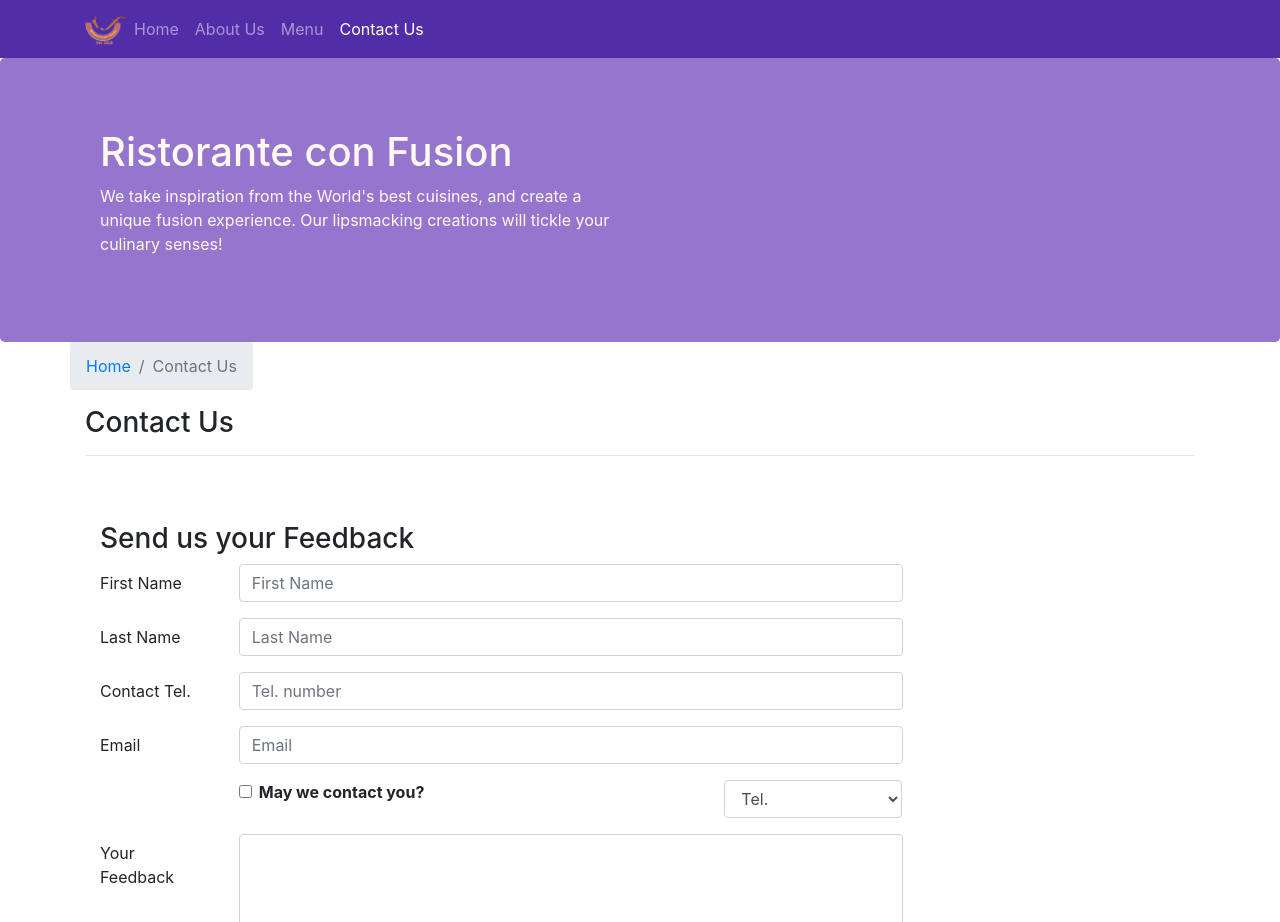
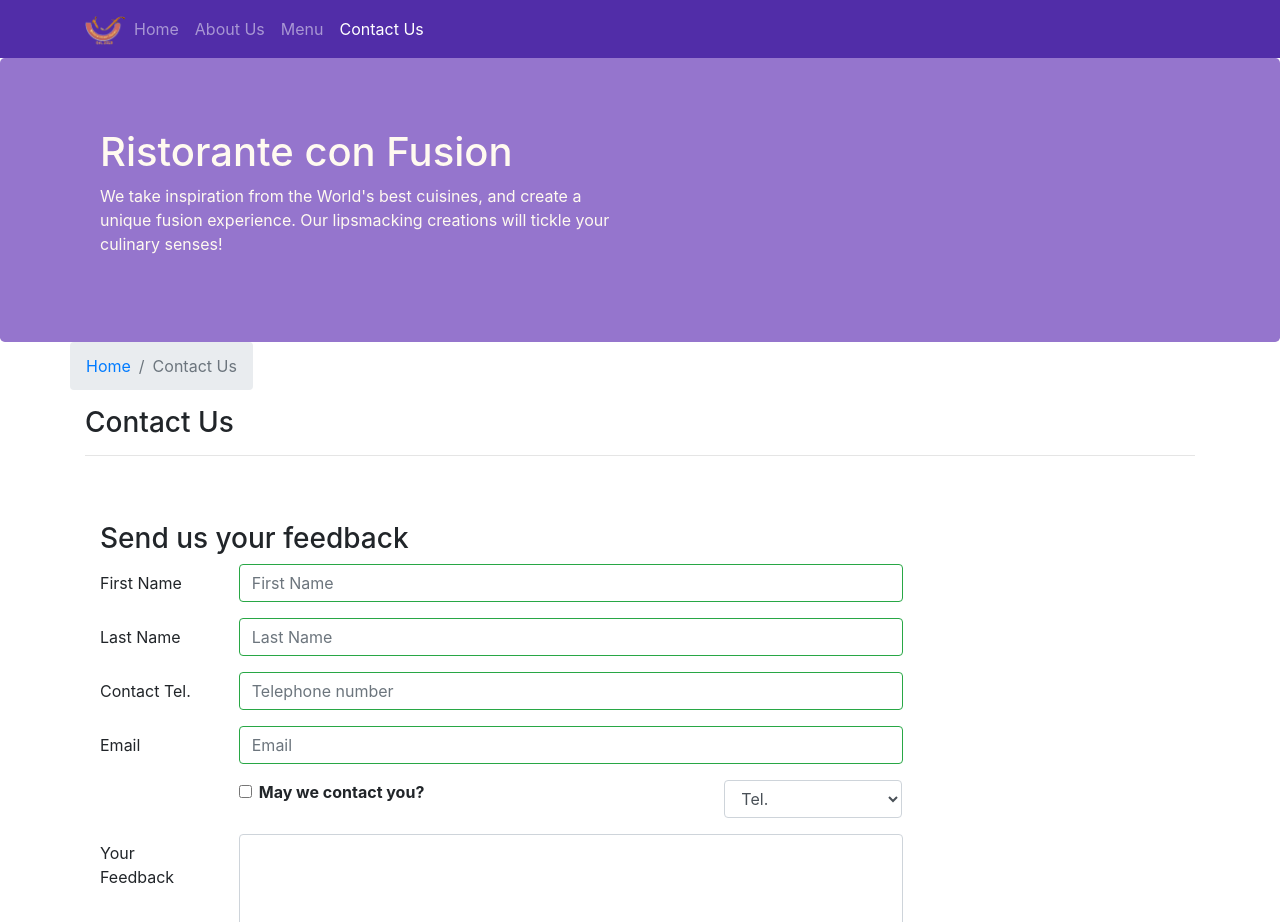
Before and after one commit to utkarsh222739/Front-End-Web-Development-with-React-Coursera, a React (Create React App) app: page /contactus in a window 1280 px wide. Shown: the top 922 px of the page. Built offline with nearby package versions, Linux system fonts and the light colour scheme; the HTML template or start-up script is replaced by a standard one.

Commit message:
Controlled forms with Validation

```diff
--- a/src/components/ContactComponent.js
+++ b/src/components/ContactComponent.js
@@ -1,11 +1,10 @@
-import React, { Component } from 'react';
-import { Breadcrumb, BreadcrumbItem,
-            Button, Form, FormGroup, Label, Input, Col } from 'reactstrap';
+import React, {Component} from 'react';
+import { Breadcrumb, BreadcrumbItem, Button, Form, FormGroup, Label, Input, Col, FormFeedback } from 'reactstrap';
 import { Link } from 'react-router-dom';
 
-class Contact extends Component {
+class Contact extends Component{
 
-    constructor(props) {
+    constructor(props){
         super(props);
 
         this.state = {
@@ -15,17 +14,24 @@
             email: '',
             agree: false,
             contactType: 'Tel.',
-            message: ''
+            message: '',
+
+            touched:{
+                firstname: false,
+                lastname: false,
+                telnum: false,
+                email: false,
+            },
         };
 
+        this.handleSubmit = this.handleSubmit.bind(this);
         this.handleInputChange = this.handleInputChange.bind(this);
-        this.handleSubmit = this.handleSubmit.bind(this);
-
+        this.handleBlur = this.handleBlur.bind(this);
     }
 
-    handleInputChange(event) {
+    handleInputChange(event){
         const target = event.target;
-        const value = target.type === 'checkbox' ? target.checked : target.value;
+        const value= target.type === 'checkbox' ? target.checked : target.value;
         const name = target.name;
 
         this.setState({
@@ -33,21 +39,82 @@
         });
     }
 
-    handleSubmit(event) {
-        console.log('Current State is: ' + JSON.stringify(this.state));
-        alert('Current State is: ' + JSON.stringify(this.state));
+    handleSubmit(event){
+        console.log("Current State is: " + JSON.stringify(this.state) );
+        alert("Current State is: " + JSON.stringify(this.state) );
+
         event.preventDefault();
+
     }
 
-    render() {
-    return(
+    handleBlur = (field)=>(evt)=>{
+        this.setState({
+            touched: { ...this.state.touched, [field]: true }
+        })
+    }
 
+    // checking validation
+    validate( firstname, lastname, telnum, email ){
+        const errors = {
+            firstname: '',
+            lastname: '',
+            telnum: '',
+            email: '',
+        };
+
+        // firstName
+        if (this.state.touched.firstname && firstname.length < 3)
+        {
+            errors.firstname = 'First name should be >= 3 chars';
+        }
+        else if (this.state.touched.firstname && firstname.length >= 10)
+        {
+            errors.firstname = 'First name should be <= 10 chars';
+        }
+
+        // lastname
+        if (this.state.touched.lastname && lastname.length < 3)
+        {
+            errors.lastname = 'Last name should be >= 3 chars';
+        }
+        else if (this.state.touched.lastname && lastname.length >= 10)
+        {
+            errors.lastname = 'Last name should be <= 10 chars';
+        }
+
+        // telnum
+        const reg = /^\d+$/; //all the char must be numbers
+
+        if (this.state.touched.telnum && !reg.test(telnum) )
+        {
+            errors.telnum = 'Telephone must be numbers';
+        }
+
+        // email
+        if (this.state.touched.email && email.split('').filter(x => x=== '@').length !== 1 )
+        {
+            errors.email = 'Email should contain a @ sign';
+        }
+
+        return errors;
+    }
+
+
+    render(){
+        const errors = this.validate(this.state.firstname, this.state.lastname, this.state.telnum, this.state.email);
+
+        return (
             <div className="container">
                 <div className="row">
                     <Breadcrumb>
-                    <BreadcrumbItem><Link to="/home">Home</Link></BreadcrumbItem>
-                    <BreadcrumbItem active>Contact Us</BreadcrumbItem>
+                        <BreadcrumbItem>
+                            <Link to="/home">Home</Link>
+                        </BreadcrumbItem>
+                        <BreadcrumbItem active>
+                            Contact Us
+                        </BreadcrumbItem>
                     </Breadcrumb>
+
                     <div className="col-12">
                         <h3>Contact Us</h3>
                         <hr />
@@ -55,59 +122,97 @@
                 </div>
                 <div className="row row-content">
                     <div className="col-12">
-                      <h3>Send us your Feedback</h3>
+                        <h3> Send us your feedback</h3>
                     </div>
+
                     <div className="col-12 col-md-9">
-                        <Form onSubmit={this.handleSubmit}>
+                        <Form onSubmit={this.handleSubmit} >
+
+                            {/* firstname */}
                             <FormGroup row>
-                                <Label htmlFor="firstname" md={2}>First Name</Label>
+                                <Label htmlFor="firstName" md={2}>First Name</Label>
                                 <Col md={10}>
                                     <Input type="text" id="firstname" name="firstname"
                                         placeholder="First Name"
-                                        value={this.state.firstname}
-                                        onChange={this.handleInputChange} />
+                                        value={ this.state.firstname }
+                                        valid={errors.firstname === ''}
+                                        invalid={errors.firstname !== ''}
+                                        onBlur={this.handleBlur('firstname')}
+                                        onChange={this.handleInputChange}
+                                    />
+                                    <FormFeedback> {errors.firstname} </FormFeedback>
                                 </Col>
                             </FormGroup>
+
+                            {/* lastname */}
                             <FormGroup row>
                                 <Label htmlFor="lastname" md={2}>Last Name</Label>
                                 <Col md={10}>
                                     <Input type="text" id="lastname" name="lastname"
                                         placeholder="Last Name"
-                                        value={this.state.lastname}
-                                        onChange={this.handleInputChange} />
+                                        value={ this.state.lastname }
+                                        valid={errors.lastname === ''}
+                                        invalid={errors.lastname !== ''}
+                                        onBlur={this.handleBlur('lastname')}
+                                        onChange={this.handleInputChange}
+
+                                    />
+                                    <FormFeedback> {errors.lastname} </FormFeedback>
+
                                 </Col>
                             </FormGroup>
+
+                            {/* telphone */}
                             <FormGroup row>
                                 <Label htmlFor="telnum" md={2}>Contact Tel.</Label>
                                 <Col md={10}>
                                     <Input type="tel" id="telnum" name="telnum"
-                                        placeholder="Tel. number"
-                                        value={this.state.telnum}
-                                        onChange={this.handleInputChange} />
+                                        placeholder="Telephone number"
+                                        value={ this.state.telnum }
+                                        valid={errors.telnum === ''}
+                                        invalid={errors.telnum !== ''}
+                                        onBlur={this.handleBlur('telnum')}
+                                        onChange={this.handleInputChange}
+
+                                    />
+                                    <FormFeedback> {errors.telnum} </FormFeedback>
+
                                 </Col>
                             </FormGroup>
+
+                            {/* email */}
                             <FormGroup row>
                                 <Label htmlFor="email" md={2}>Email</Label>
                                 <Col md={10}>
                                     <Input type="email" id="email" name="email"
                                         placeholder="Email"
-                                        value={this.state.email}
-                                        onChange={this.handleInputChange} />
+                                        value={ this.state.email }
+                                        valid={errors.email === ''}
+                                        invalid={errors.email !== ''}
+                                        onBlur={this.handleBlur('email')}
+                                        onChange={this.handleInputChange}
+
+                                    />
+                                    <FormFeedback> {errors.email} </FormFeedback>
+
                                 </Col>
                             </FormGroup>
+
+                            {/* ? */}
                             <FormGroup row>
                                 <Col md={{size: 6, offset: 2}}>
                                     <FormGroup check>
                                         <Label check>
-                                            <Input type="checkbox"
-                                                name="agree"
+                                            <Input type="checkbox" name="agree"
                                                 checked={this.state.agree}
-                                                onChange={this.handleInputChange} /> {' '}
-                                            <strong>May we contact you?</strong>
+                                                onChange={this.handleInputChange}
+                                            />{' '}
+                                            <strong>May we contact you? </strong>
                                         </Label>
                                     </FormGroup>
                                 </Col>
-                                <Col md={{size: 3, offset: 1}}>
+
+                                <Col md={{ size: 3, offset: 1 }}>
                                     <Input type="select" name="contactType"
                                         value={this.state.contactType}
                                         onChange={this.handleInputChange}>
@@ -116,15 +221,20 @@
                                     </Input>
                                 </Col>
                             </FormGroup>
+
+                            {/* feedback */}
                             <FormGroup row>
                                 <Label htmlFor="message" md={2}>Your Feedback</Label>
                                 <Col md={10}>
                                     <Input type="textarea" id="message" name="message"
                                         rows="12"
                                         value={this.state.message}
-                                        onChange={this.handleInputChange}></Input>
+                                        onChange={this.handleInputChange}
+                                    />
                                 </Col>
                             </FormGroup>
+
+                            {/* submit button */}
                             <FormGroup row>
                                 <Col md={{size: 10, offset: 2}}>
                                     <Button type="submit" color="primary">
@@ -132,8 +242,10 @@
                                     </Button>
                                 </Col>
                             </FormGroup>
+
                         </Form>
                     </div>
+
                 </div>
                 <div className="row row-content">
                     <div className="col-12">
@@ -153,7 +265,6 @@
                     <div className="col-12 col-sm-6 offset-sm-1">
                         <h5>Map of our Location</h5>
                     </div>
-
                     <div className="col-12 col-sm-11 offset-sm-1">
                         <div className="btn-group" role="group">
                             <a role="button" className="btn btn-primary" href="tel:+85212345678"><i className="fa fa-phone"></i> Call</a>
@@ -164,6 +275,8 @@
                 </div>
             </div>
         );
+
     }
 }
+
 export default Contact;
```
Lines whose indentation alone changed are shown as unchanged.
